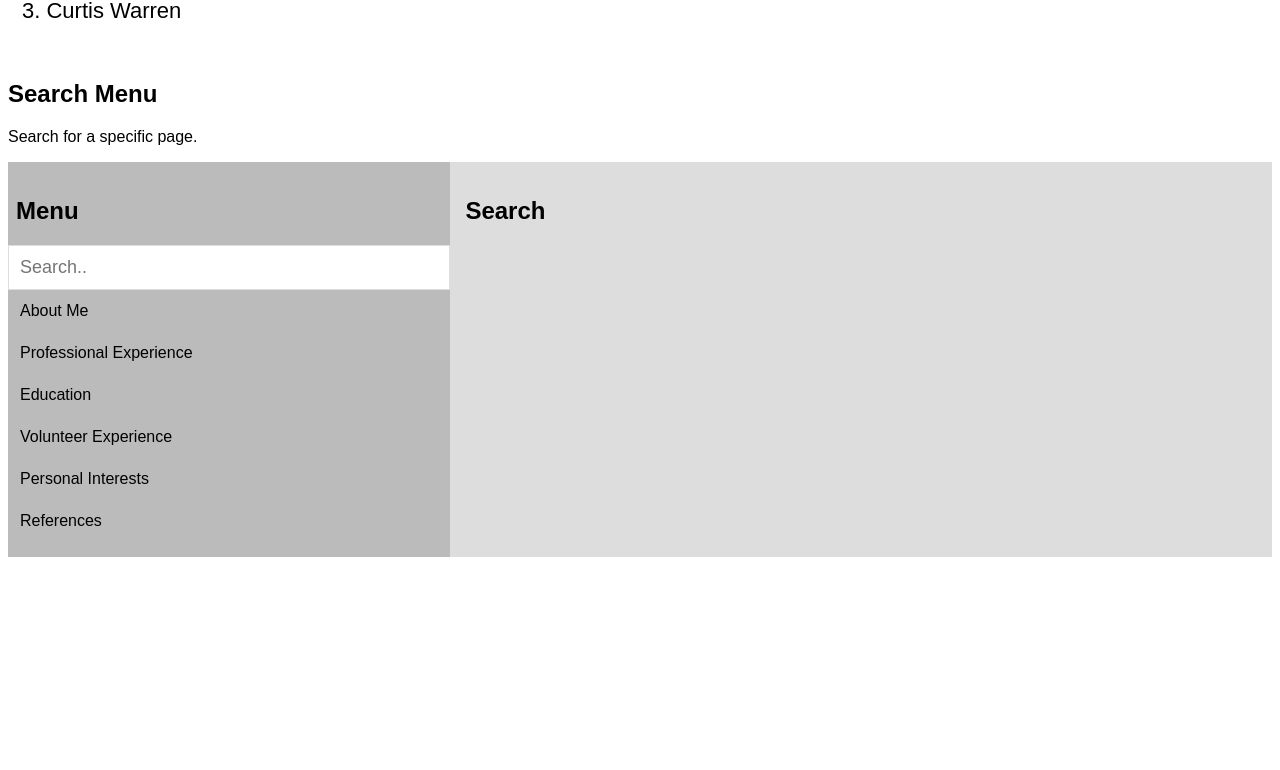
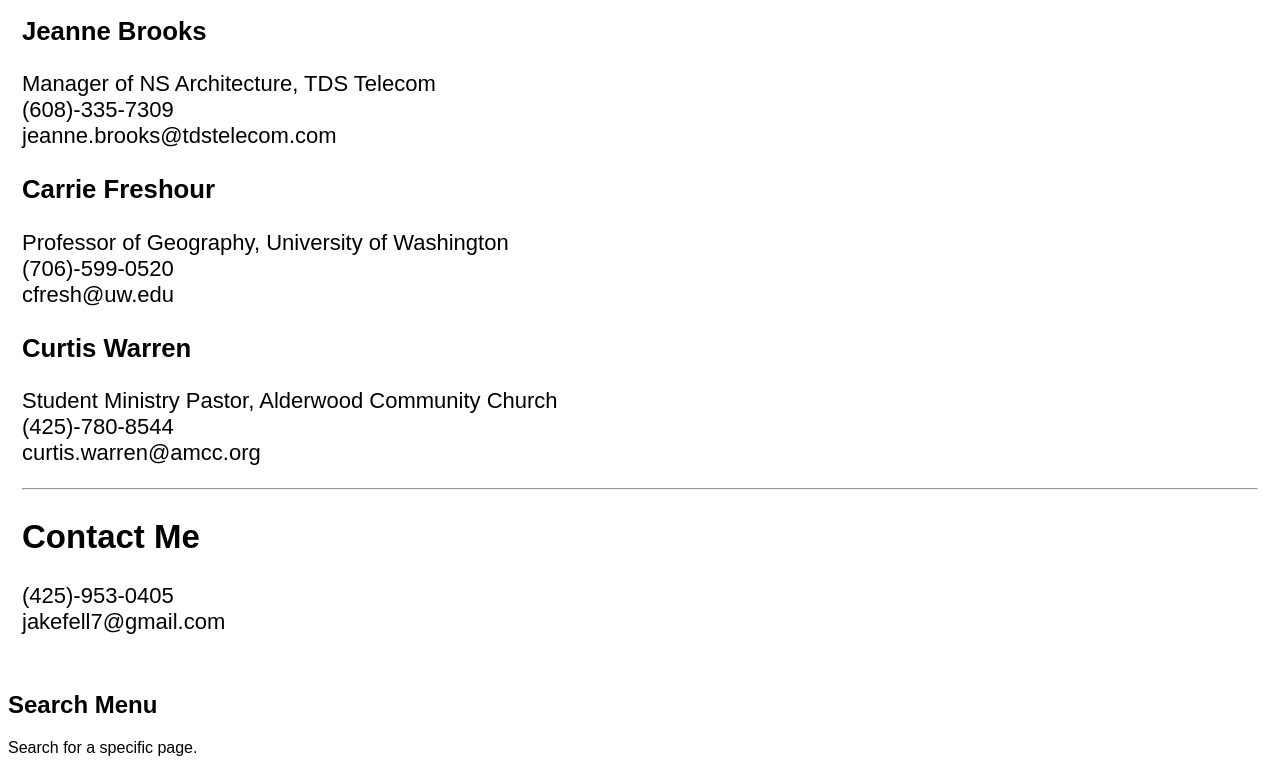
Before and after one commit to jacobf19/ResumeWebpage, a plain HTML site: page references.html in a window 1280 px wide. Shown: the part 227-997 px from the top of the page. Before the commit the page ends 800 px from the top, so only its background shows below. Drawn offline with Linux system fonts and the light colour scheme.

Commit message:
Small edits to reference and about me pages

```diff
--- a/references.html
+++ b/references.html
@@ -2,7 +2,7 @@
 <html>
 
 <head>
-    <title>References</title>
+    <title>References and Contact</title>
 
     <link rel="stylesheet" href="css/main.css">
     <link rel="stylesheet" href="https://cdnjs.cloudflare.com/ajax/libs/font-awesome/4.7.0/css/font-awesome.min.css">
@@ -24,12 +24,37 @@
 
     <!-- Page content -->
     <div class="content">
-        <h1>References</h1>
+        <h1>References and Contact Information</h1>
         <hr>
+        <h2>References</h2>
+          <h3>Jeanne Brooks</h3>
+          <p>
+            Manager of NS Architecture, TDS Telecom<br>
+
+            (608)-335-7309<br>
+
+            jeanne.brooks@tdstelecom.com<br>
+
+          </p>
+          <h3>Carrie Freshour</h3>
+          <p>
+            Professor of Geography, University of Washington<br>
+
+            (706)-599-0520<br>
+
+            cfresh@uw.edu<br>
+          </p>
+          <h3>Curtis Warren</h3>
+          <p>
+            Student Ministry Pastor, Alderwood Community Church<br>
+            (425)-780-8544<br>
+            curtis.warren@amcc.org<br>
+          </p>
+          <hr>
+        <h2>Contact Me</h2>
         <p>
-            1. Jeanne Brooks<br>
-            2. Carrie Freshour<br>
-            3. Curtis Warren<br>
+            (425)-953-0405<br>
+            jakefell7@gmail.com
         </p>
     </div>
 
```
Also changed, not shown: index.html (+2 -1 lines).
